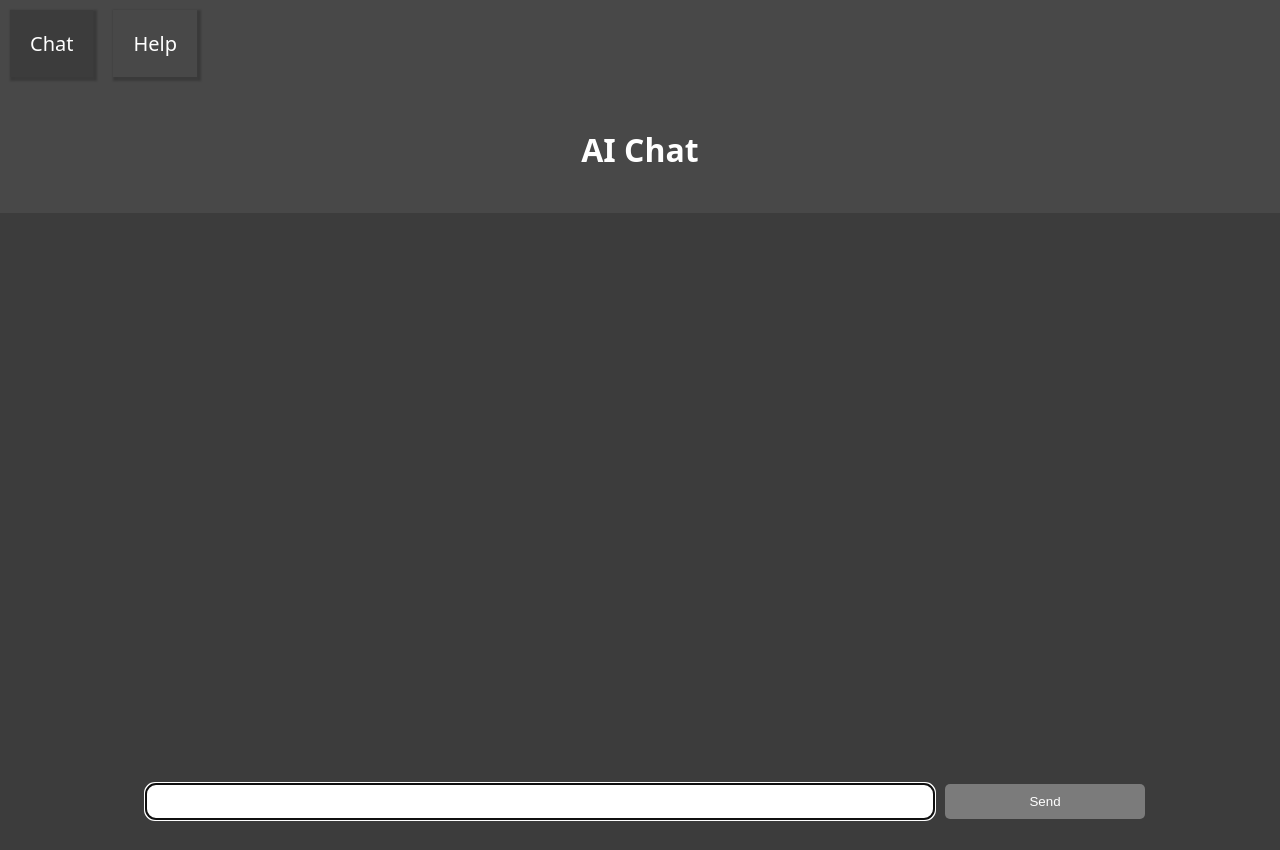
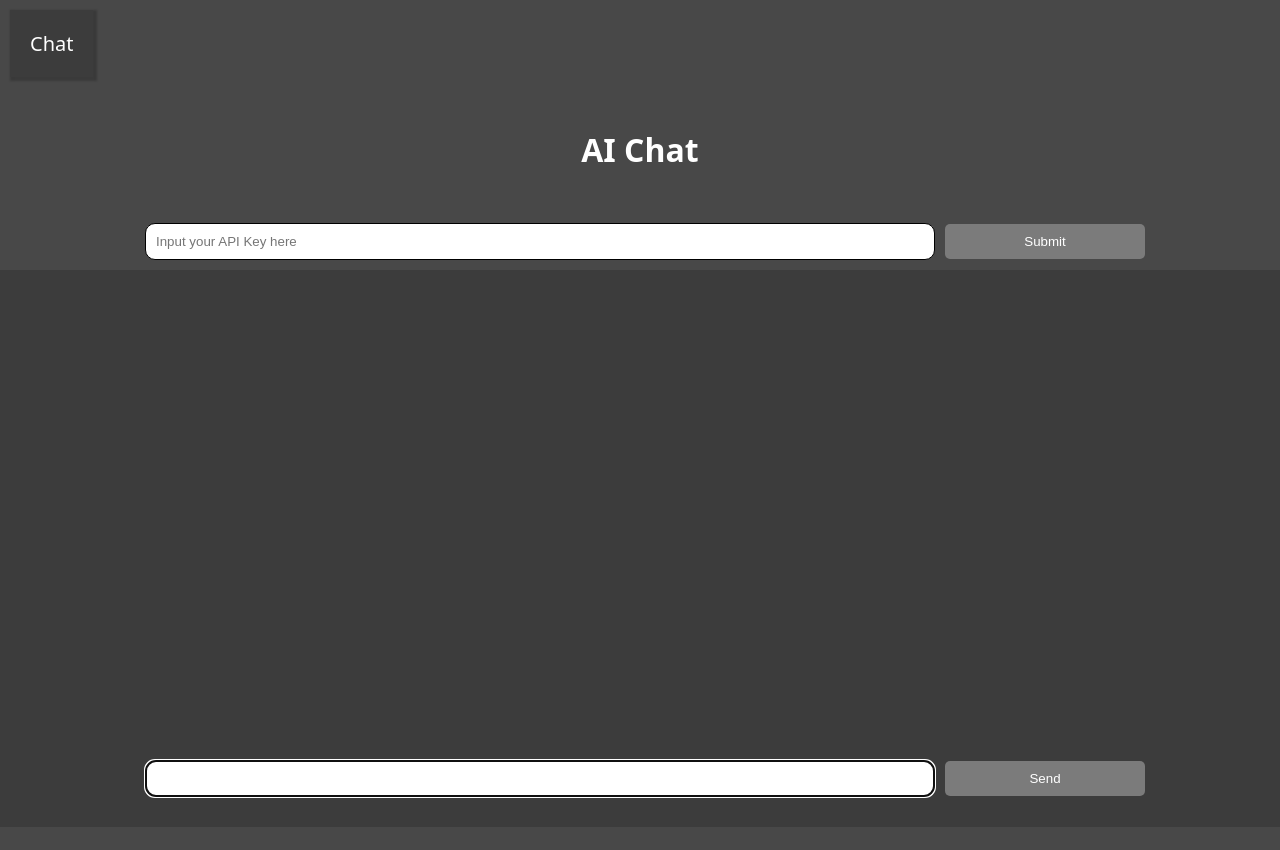
Before and after one commit to mattazz/ai-chat-test, a React app: page /#/ in a window 1280 px wide. After the commit the page ends 827 px from the top, so only its background shows below. Built offline with nearby package versions, Linux system fonts and the light colour scheme; the HTML template or start-up script is replaced by a standard one.

Commit message:
updated for users to add their own api

```diff
--- a/package.json
+++ b/package.json
@@ -7,7 +7,7 @@
   "scripts": {
     "dev": "vite",
     "predeploy": "npm run build",
-    "deploy": "gh-pages -d dist",
+    "deploy": "git subtree push --prefix dist origin gh-pages",
     "build": "vite build",
     "preview": "vite preview"
   },
--- a/src/App.css
+++ b/src/App.css
@@ -45,6 +45,20 @@ body{
     text-align: center;
     width: 100%;
 }
+.hide{
+    display: none;
+}
+.red{
+    color: red;
+}
+
+.green{
+    color: green
+}
+
+.white{
+    color: white;
+}
 
 .main-left{
     margin: 0 auto;
@@ -56,7 +70,7 @@ body{
 }
 .main-right{
     background-color: rgb(60, 60, 60);
-    height: 70vh;
+    height: 60vh;
     overflow-y: scroll;
 }
 
--- /dev/null
+++ b/src/components/Alert.jsx
@@ -0,0 +1,9 @@
+function Alert({alertMessage, color}){
+    return (
+        <div className={color}>
+            <p>{alertMessage}</p>
+        </div>
+    );
+}
+
+export default Alert;
--- a/src/components/Body.jsx
+++ b/src/components/Body.jsx
@@ -1,6 +1,8 @@
 import { useState, useEffect, useRef } from 'react';
 import { Configuration, OpenAIApi } from 'openai';
-import { MainLeft, MainRight } from './'
+import { MainLeft, MainRight, Alert } from './'
+
+var api_key = '';
 
 
 
@@ -8,7 +10,33 @@ function Body() {
   const [messages, setMessages] = useState([]);
   const [aiMessages, setAiMessages] = useState([]);
   const [conversation, setConversation] = useState([]);
+  const [key_set, setKeySet] = useState(false);
+  const [alertMessage, setAlertMessage] = useState('')
+  const [alertColor, setAlertColor] = useState('white')
   const chatWindowRef = useRef(null);
+
+  function applyAPI(e) {
+    e.preventDefault();
+    api_key = e.target[0].value;
+    console.log('API: ' + api_key);
+
+    const configuration = new Configuration({
+      apiKey:  api_key,
+    })
+
+    const openai = new OpenAIApi(configuration);
+    const aiResponse = openai.listModels().then((response) => {
+      setKeySet(true);
+      setAlertMessage('Key set. Ready to go!');
+      setAlertColor('green');
+      document.getElementById('api-button').classList.add('hide')
+      document.getElementById('api-input').classList.add('hide')
+    }).catch((error) => {
+      setKeySet(true);
+      setAlertMessage('Invalid API Key. Please try again.');
+      setAlertColor('red');
+    })
+  }
 
   useEffect(() => {
     chatWindowRef.current.scrollTop = chatWindowRef.current.scrollHeight;
@@ -20,9 +48,8 @@ function Body() {
     console.log(messages);
 
     const configuration = new Configuration({
-      apiKey: import.meta.env.VITE_API_KEY,
+      apiKey:  api_key,
     });
-
     const openai = new OpenAIApi(configuration);
     const aiResponse = await openai.createCompletion({
       model: "text-davinci-003",
@@ -41,6 +68,11 @@ function Body() {
   return (
     <div className="main-body">
       <h1 className="chat-heading">AI Chat</h1>
+      <form action="" onSubmit={applyAPI}>
+        <input id='api-input' className='input-box' type="password" placeholder='Input your API Key here' />
+        <button className='send-button' id='api-button'>Submit</button>
+        {key_set ? <Alert alertMessage={alertMessage} color={alertColor} /> : null}
+      </form>
       <div className="chat-window" ref={chatWindowRef}>
         <MainRight userMessages={messages} aiMessages={aiMessages} conversation={conversation} />
       </div>
--- a/src/components/Header.jsx
+++ b/src/components/Header.jsx
@@ -5,7 +5,7 @@ function Header(){
         <header>
             <ul className="header-container">
                 <NavLink className="header-menu" to={'/'}><li>Chat</li></NavLink>
-                <NavLink className="header-menu" to={'/help'}><li>Help</li></NavLink>
+                {/* <NavLink className="header-menu" to={'/help'}><li>Help</li></NavLink> */}
             </ul>
 
         </header>
--- a/src/components/index.js
+++ b/src/components/index.js
@@ -4,5 +4,6 @@ import Help  from './Help'
 import Body from './Body'
 import MainLeft from './MainLeft'
 import MainRight from './MainRight'
+import Alert from './Alert'
 
-export { Error, Header, Help, Body, MainLeft, MainRight }
+export { Error, Header, Help, Body, MainLeft, MainRight, Alert }
```
